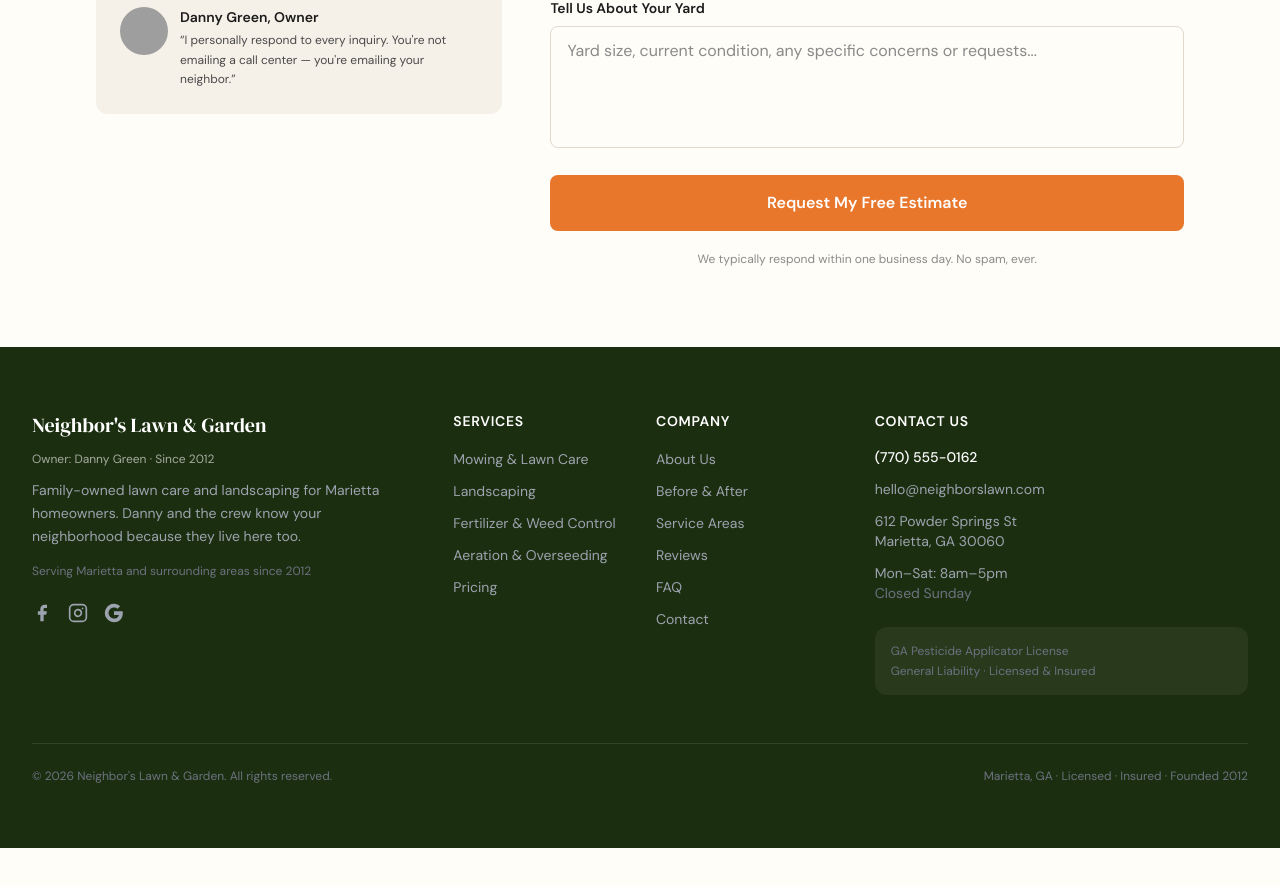
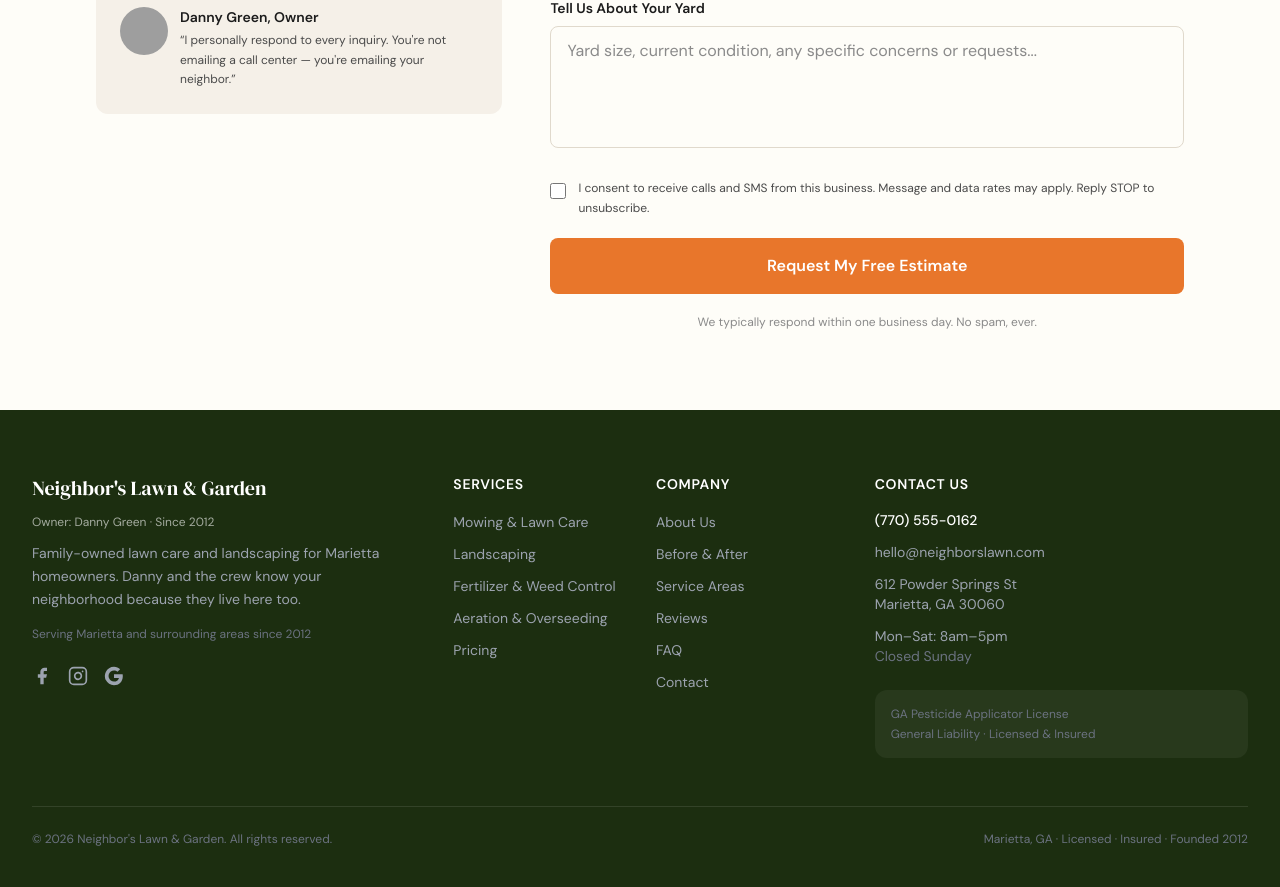
Before and after one commit to nsurratt/npire-lawn-launch, a Next.js app: page /contact in a window 1280 px wide. Shown: the part 1065-1952 px from the top of the page. Before the commit the page ends 1913 px from the top, so only its background shows below. Built offline with nearby package versions, Linux system fonts and the light colour scheme; grey boxes are pictures that could not be loaded.

Commit message:
feat(form): add TCPA/A2P 10DLC consent checkbox (compliance)

```diff
--- a/src/components/ContactForm.tsx
+++ b/src/components/ContactForm.tsx
@@ -150,6 +150,17 @@ export default function ContactForm() {
         />
       </div>
 
+      <div className="flex items-start gap-3 pt-1">
+        <input
+          id="consent"
+          type="checkbox"
+          required
+          className="mt-1 w-4 h-4 rounded border-brand-border text-brand-primary focus:ring-brand-primary/40 shrink-0"
+        />
+        <label htmlFor="consent" className="text-brand-text-secondary font-body text-xs leading-relaxed">
+          I consent to receive calls and SMS from this business. Message and data rates may apply. Reply STOP to unsubscribe.
+        </label>
+      </div>
       <button
         type="submit"
         className="w-full bg-brand-accent hover:bg-brand-accent-hover text-white font-body font-semibold py-4 rounded-lg transition-colors text-base"
```
